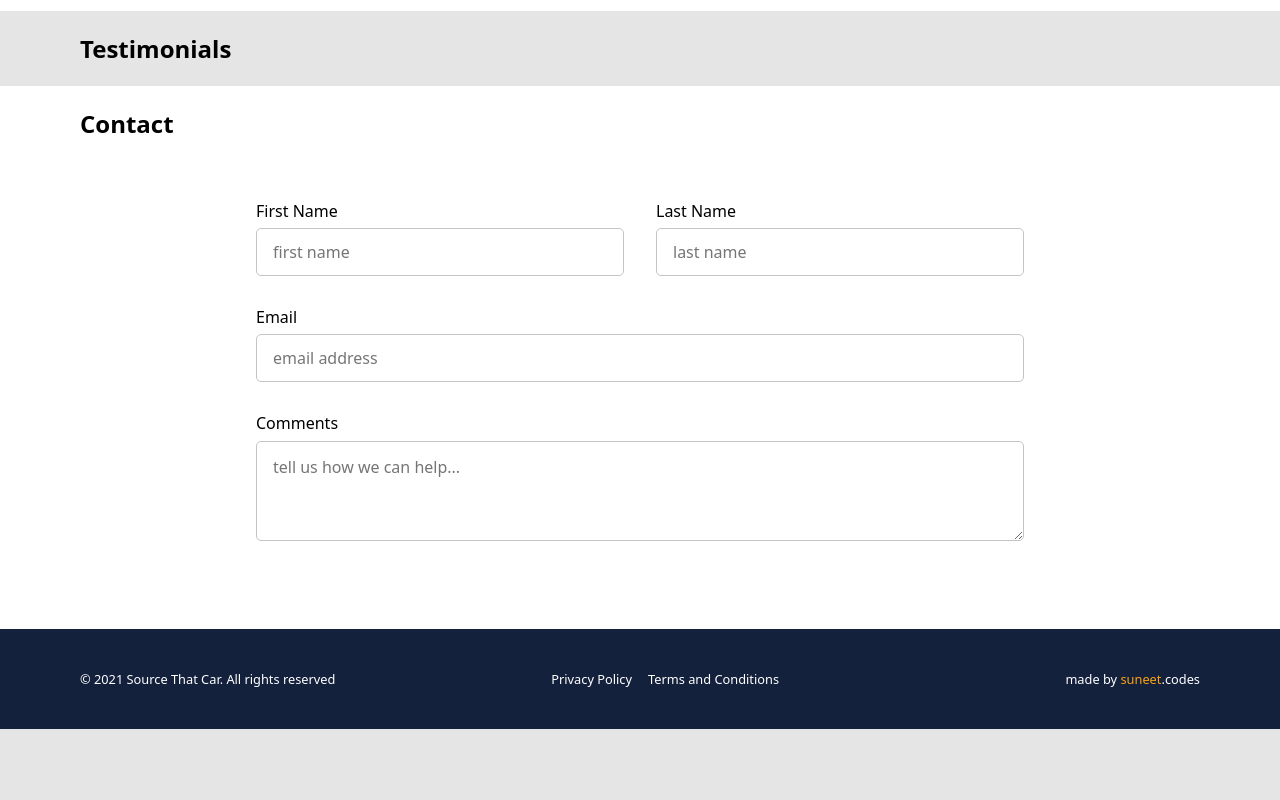
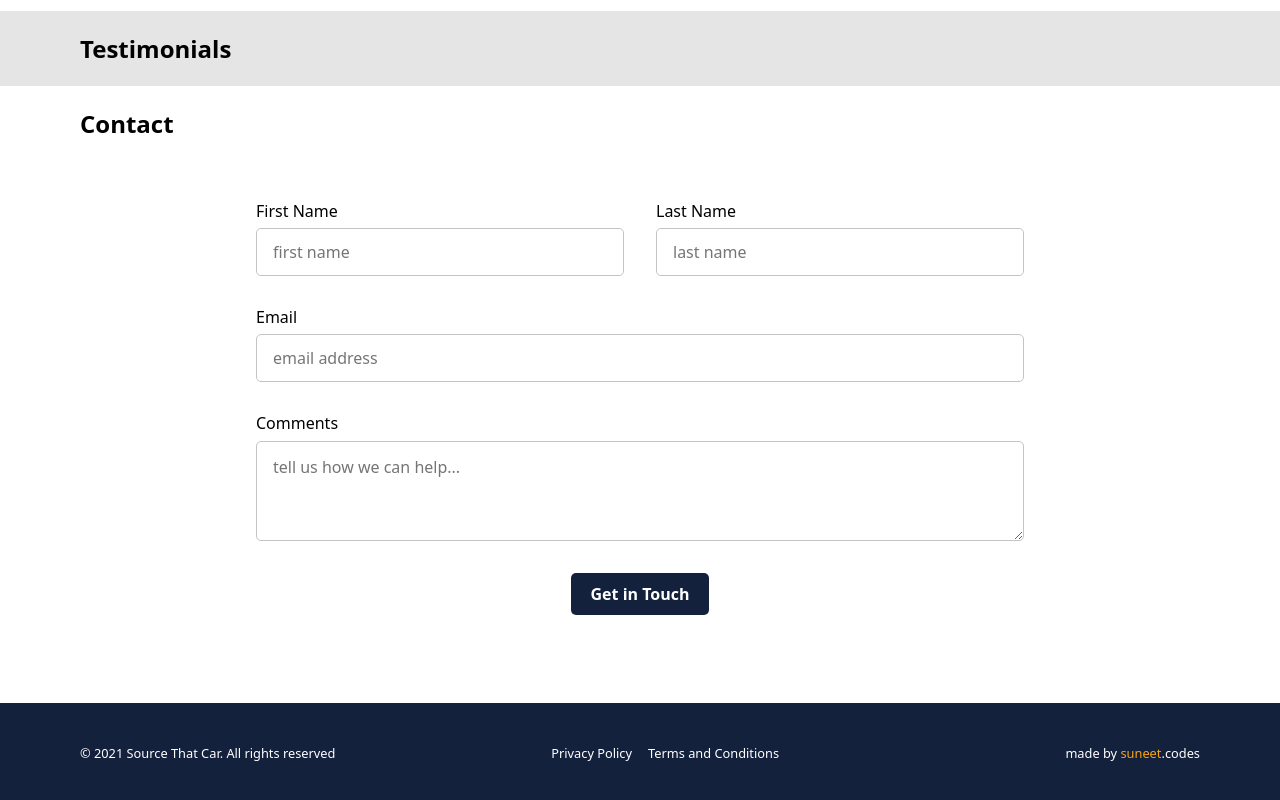
Before and after one commit to sourcethatcar/source-that-car, a Next.js app: page / in a window 1280 px wide. Shown: the part 1326-2126 px from the top of the page. Before the commit the page ends 2055 px from the top, so only its background shows below. Built offline with nearby package versions, Linux system fonts and the light colour scheme.

Commit message:
Added form state to the contact section

```diff
--- a/components/Button.jsx
+++ b/components/Button.jsx
@@ -7,10 +7,8 @@ const ButtonWrapper = styled.button`
   color: var(--colorWhite);
   background-color: var(--colorBlue);
   border-radius: 5px;
-  p {
-    padding: 0.75rem 1.2rem;
-    font-weight: ${(props) => props.fontWeight};
-  }
+  padding: 0.75rem 1.2rem;
+  font-weight: ${(props) => props.fontWeight};
 `
 
 export const Button = ({
@@ -28,11 +26,11 @@ export const Button = ({
       type={type}
       fontWeight={fontWeight}
     >
-      <p>{children}</p>
+      {children}
     </ButtonWrapper>
   ) : (
     <ButtonWrapper as="a" href={href} fontWeight={fontWeight}>
-      <p>{children}</p>
+      {children}
     </ButtonWrapper>
   )
 }
@@ -54,3 +52,7 @@ Button.defaultProps = {
   onClick: null,
   href: null,
 }
+
+export const Submit = (props) => {
+  return <ButtonWrapper as="input" type="submit" {...props} />
+}
--- a/components/Contact.jsx
+++ b/components/Contact.jsx
@@ -1,45 +1,78 @@
 import styled from "@emotion/styled"
 import { Layout } from "./Layout"
-import { Input } from "./Input"
+import { Input, Submit } from "../components"
+import { useForm } from "react-hook-form"
 
 const ContactWrapper = styled.section`
   background-color: var(--colorWhite);
+
   .form-container {
     max-width: 800px;
     margin: 0 auto;
     padding: 3rem 0;
   }
+
   .name-fields {
     display: flex;
     width: 100%;
     flex-wrap: wrap;
   }
+  .buttonContainer {
+    padding: 1rem;
+    width: 100%;
+    display: flex;
+    justify-content: center;
+  }
+
+  .contactButton {
+    background-color: var(--colorBlue);
+    border-radius: 5px;
+
+    h3 {
+      padding: 0.75rem 1.2rem;
+      font-weight: normal;
+    }
+  }
 `
 export const Contact = () => {
+  const { register, handleSubmit, errors } = useForm()
+  const onSubmit = (data) => console.log(data)
   return (
     <ContactWrapper id="contact">
       <Layout>
         <h1>Contact</h1>
         <div className="form-container">
-          <form>
+          <form onSubmit={handleSubmit(onSubmit)}>
             <div className="name-fields">
               <Input
                 type="text"
                 fieldName="first-name"
                 placeholder="first name"
+                formRef={register({ required: true })}
               />
+              {errors["first-name"] && <span>This field is required</span>}
               <Input
                 type="text"
                 fieldName="last-name"
                 placeholder="last name"
+                formRef={register}
               />
             </div>
-            <Input type="email" fieldName="email" placeholder="email address" />
+            <Input
+              type="email"
+              fieldName="email"
+              placeholder="email address"
+              formRef={register}
+            />
             <Input
               textArea
               fieldName="comments"
               placeholder="tell us how we can help..."
+              formRef={register}
             />
+            <div className="buttonContainer">
+              <Submit value="Get in Touch" fontWeight="bold" />
+            </div>
           </form>
         </div>
       </Layout>
--- a/components/Input.jsx
+++ b/components/Input.jsx
@@ -1,4 +1,5 @@
 import styled from "@emotion/styled"
+import React from "react"
 import PropTypes from "prop-types"
 import { capitalize } from "../utils/utils"
 
@@ -26,21 +27,26 @@ const InputWrapper = styled.div`
   }
 `
 
-export const Input = ({ type, fieldName, placeholder, textArea }) => {
+export const Input = ({ type, fieldName, placeholder, textArea, formRef }) => {
   const labelText = capitalize(fieldName)
-
   return (
     <InputWrapper>
       <label htmlFor={fieldName}>
         {labelText}
         {textArea ? (
-          <textarea name={fieldName} id={fieldName} placeholder={placeholder} />
+          <textarea
+            name={fieldName}
+            id={fieldName}
+            placeholder={placeholder}
+            ref={formRef}
+          />
         ) : (
           <input
             type={type}
             id={fieldName}
             name={fieldName}
             placeholder={placeholder}
+            ref={formRef}
           />
         )}
       </label>
@@ -53,10 +59,12 @@ Input.propTypes = {
   fieldName: PropTypes.string,
   placeholder: PropTypes.string,
   textArea: PropTypes.bool,
+  formRef: PropTypes.func,
 }
 Input.defaultProps = {
   type: "text",
   fieldName: "placeholder",
   placeholder: "placeholder",
   textArea: false,
+  formRef: null,
 }
--- a/components/index.js
+++ b/components/index.js
@@ -7,4 +7,4 @@ export { Footer } from "./Footer"
 export { Navigation } from "./Navigation"
 export { NavigationMobile } from "./NavigationMobile"
 export { Input } from "./Input"
-export { Button } from "./Button"
+export { Button, Submit } from "./Button"
```
